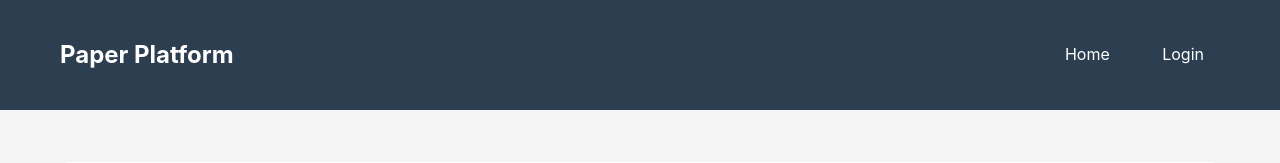
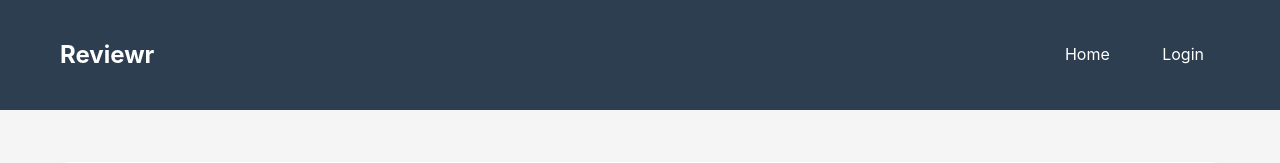
Before and after one commit to A-D-DBS-application/web-application-2025-group-33, a Flask app: page /register/author in a window 1280 px wide. Shown: the top 163 px of the page. Run offline with Flask 3, Linux system fonts and the light colour scheme.

Commit message:
working version

```diff
--- a/app/app/templates/base.html
+++ b/app/app/templates/base.html
@@ -246,7 +246,7 @@
 <body>
     <nav>
         <div class="container">
-            <h1>Paper Platform</h1>
+            <h1>Reviewr</h1>
             <div>
                 {% if logged_in %}
                     {% if user_type == 'author' %}
```
